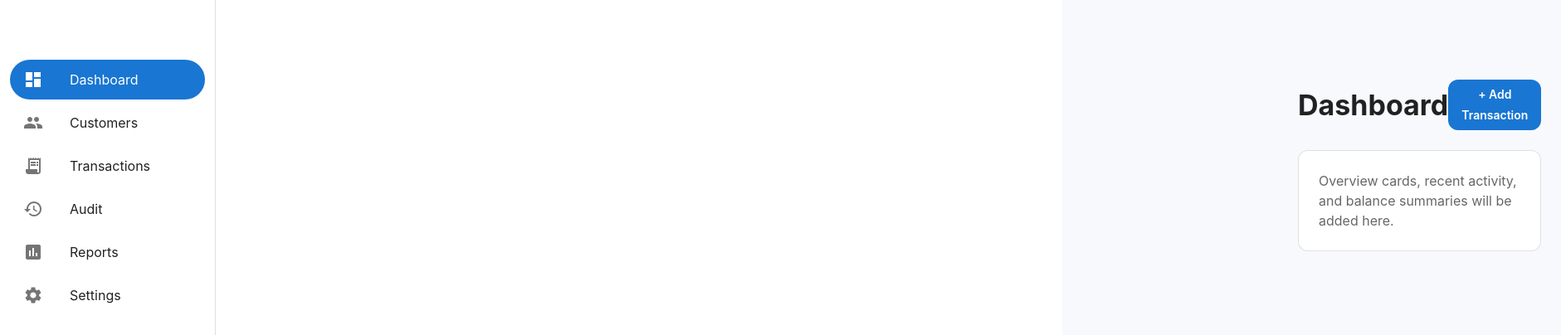
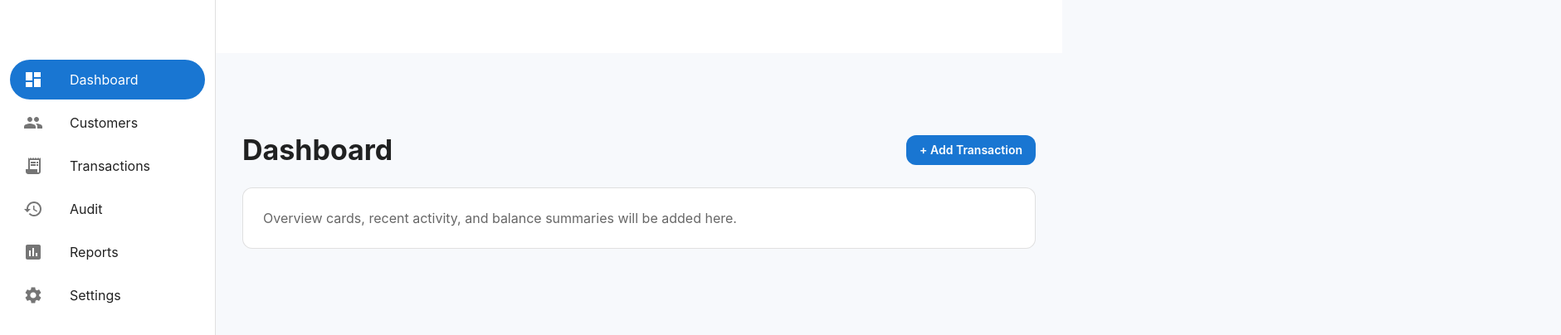
Before and after one commit to Thrizzio/KhaataLedger, a React (Vite) app in the folder client/: page /dashboard in a window 1280 px wide. Shown: the top 404 px of the page at 83% size, 1881 px wide, since content can reach past the window. Built offline with nearby package versions, Linux system fonts and the light colour scheme; no server answers; sample sign-in values are in the browser's storage.

Commit message:
feat(ui): implement Add Transaction modal and dashboard action

```diff
--- /dev/null
+++ b/client/src/components/TransactionModal.tsx
@@ -0,0 +1,44 @@
+import Button from '@mui/material/Button';
+import Dialog from '@mui/material/Dialog';
+import DialogActions from '@mui/material/DialogActions';
+import DialogContent from '@mui/material/DialogContent';
+import DialogTitle from '@mui/material/DialogTitle';
+import MenuItem from '@mui/material/MenuItem';
+import Stack from '@mui/material/Stack';
+import TextField from '@mui/material/TextField';
+
+interface TransactionModalProps {
+  open: boolean;
+  onClose: () => void;
+}
+
+export const TransactionModal = ({ open, onClose }: TransactionModalProps) => (
+  <Dialog open={open} onClose={onClose} fullWidth maxWidth="sm">
+    <DialogTitle>Add Transaction</DialogTitle>
+    <DialogContent>
+      <Stack spacing={2} sx={{ mt: 1 }}>
+        <TextField label="Amount" type="number" required fullWidth />
+
+        <TextField select label="Type" required fullWidth defaultValue="CREDIT">
+          <MenuItem value="CREDIT">CREDIT</MenuItem>
+          <MenuItem value="DEBIT">DEBIT</MenuItem>
+        </TextField>
+
+        <TextField select label="Customer" required fullWidth defaultValue="">
+          <MenuItem value="">None</MenuItem>
+          <MenuItem value="customer-1">Customer 1</MenuItem>
+          <MenuItem value="customer-2">Customer 2</MenuItem>
+          <MenuItem value="customer-3">Customer 3</MenuItem>
+        </TextField>
+
+        <TextField label="Note" multiline minRows={3} fullWidth />
+      </Stack>
+    </DialogContent>
+    <DialogActions>
+      <Button onClick={onClose}>Cancel</Button>
+      <Button onClick={onClose} variant="contained">
+        Save
+      </Button>
+    </DialogActions>
+  </Dialog>
+);
--- a/client/src/layouts/DashboardLayout.tsx
+++ b/client/src/layouts/DashboardLayout.tsx
@@ -1,23 +1,45 @@
-import Box from '@mui/material/Box';
-import Container from '@mui/material/Container';
-import Toolbar from '@mui/material/Toolbar';
-import { useState } from 'react';
-import { Outlet } from 'react-router-dom';
-import { Navbar } from '../components/Navbar';
-import { Sidebar } from '../components/Sidebar';
+import Box from "@mui/material/Box";
+import Container from "@mui/material/Container";
+import Toolbar from "@mui/material/Toolbar";
+import { useState } from "react";
+import { Outlet } from "react-router-dom";
+import { Navbar } from "../components/Navbar";
+import { Sidebar } from "../components/Sidebar";
 
 export const DashboardLayout = () => {
   const [mobileOpen, setMobileOpen] = useState(false);
 
   return (
-    <Box sx={{ display: 'flex', minHeight: '100vh' }}>
+    <Box sx={{ display: "flex", flexDirection: "column", minHeight: "100vh" }}>
       <Navbar onMenuClick={() => setMobileOpen(true)} />
-      <Sidebar mobileOpen={mobileOpen} onClose={() => setMobileOpen(false)} />
-      <Box component="main" sx={{ flexGrow: 1, width: '100%' }}>
-        <Toolbar />
-        <Container maxWidth="xl" sx={{ py: 4 }}>
-          <Outlet />
-        </Container>
+
+      <Box sx={{ display: "flex", flexGrow: 1, width: "100%" }}>
+        <Sidebar
+          mobileOpen={mobileOpen}
+          onClose={() => setMobileOpen(false)}
+        />
+
+        <Box
+          component="main"
+          sx={{
+            flexGrow: 1,
+            minWidth: 0,
+            width: { md: `calc(100% - 260px)` },
+          }}
+        >
+          <Toolbar />
+
+          <Container
+            maxWidth={false}
+            disableGutters
+            sx={{
+              py: 4,
+              px: { xs: 2, sm: 3, md: 4 },
+            }}
+          >
+            <Outlet />
+          </Container>
+        </Box>
       </Box>
     </Box>
   );
--- a/client/src/pages/PageShell.tsx
+++ b/client/src/pages/PageShell.tsx
@@ -2,13 +2,22 @@ import Button from "@mui/material/Button";
 import Paper from "@mui/material/Paper";
 import Stack from "@mui/material/Stack";
 import Typography from "@mui/material/Typography";
+import { useState } from "react";
+import { TransactionModal } from "../components/TransactionModal";
 
 interface PageShellProps {
   title: string;
   description: string;
 }
 
-export const PageShell = ({ title, description }: PageShellProps) => (
+export const PageShell = ({ title, description }: PageShellProps) => {
+  const [openTransactionModal, setOpenTransactionModal] = useState(false);
+
+  const handleOpenModal = () => setOpenTransactionModal(true);
+  const handleCloseModal = () => setOpenTransactionModal(false);
+
+  return (
+    <>
       <Stack spacing={3}>
         <Stack
           direction="row"
@@ -19,7 +28,7 @@ export const PageShell = ({ title, description }: PageShellProps) => (
             {title}
           </Typography>
 
-      <Button variant="contained">
+          <Button variant="contained" onClick={handleOpenModal}>
             + Add Transaction
           </Button>
         </Stack>
@@ -30,4 +39,11 @@ export const PageShell = ({ title, description }: PageShellProps) => (
           </Typography>
         </Paper>
       </Stack>
+
+      <TransactionModal
+        open={openTransactionModal}
+        onClose={handleCloseModal}
+      />
+    </>
   );
+};
```
Lines whose indentation alone changed are shown as unchanged.
